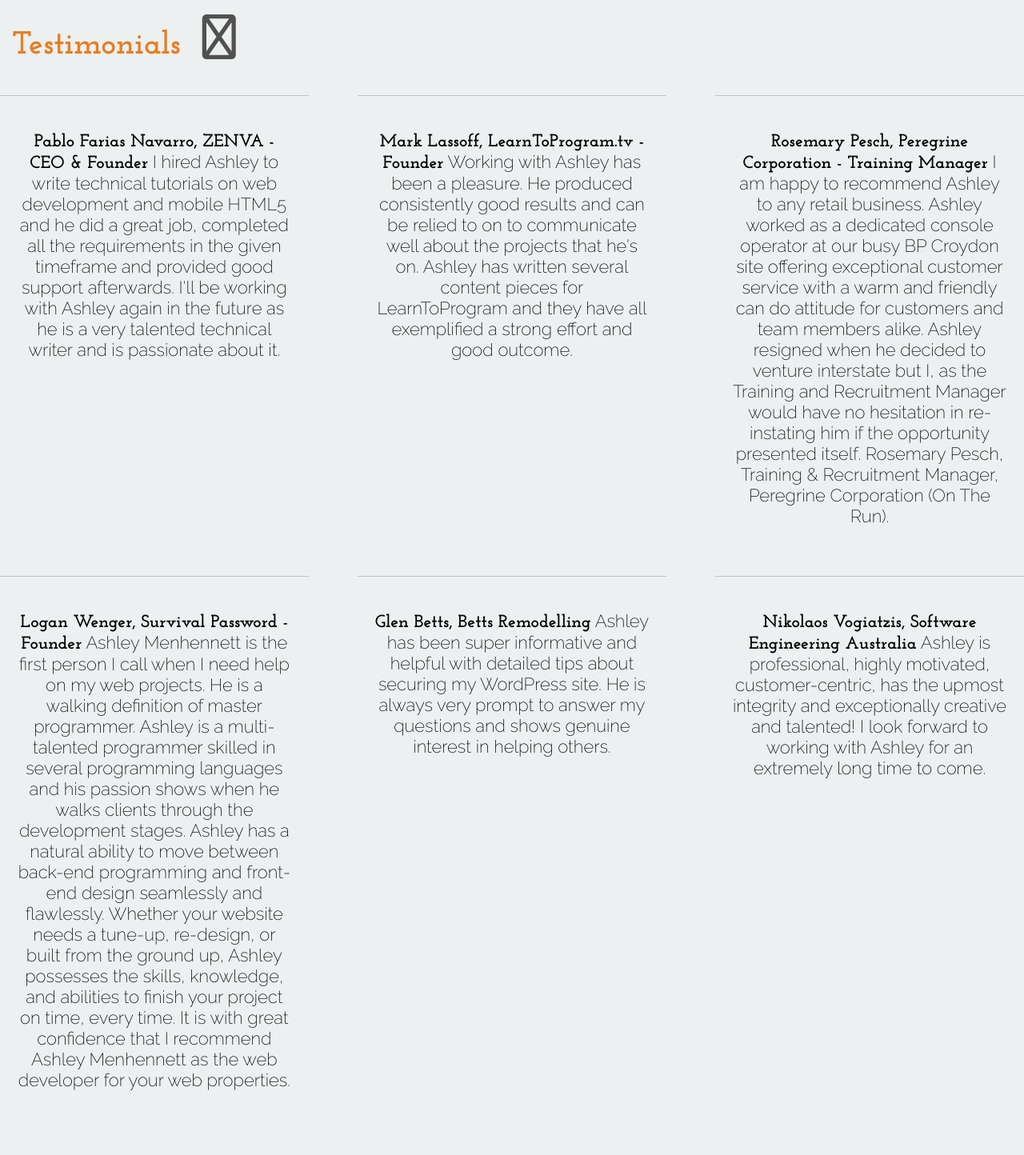
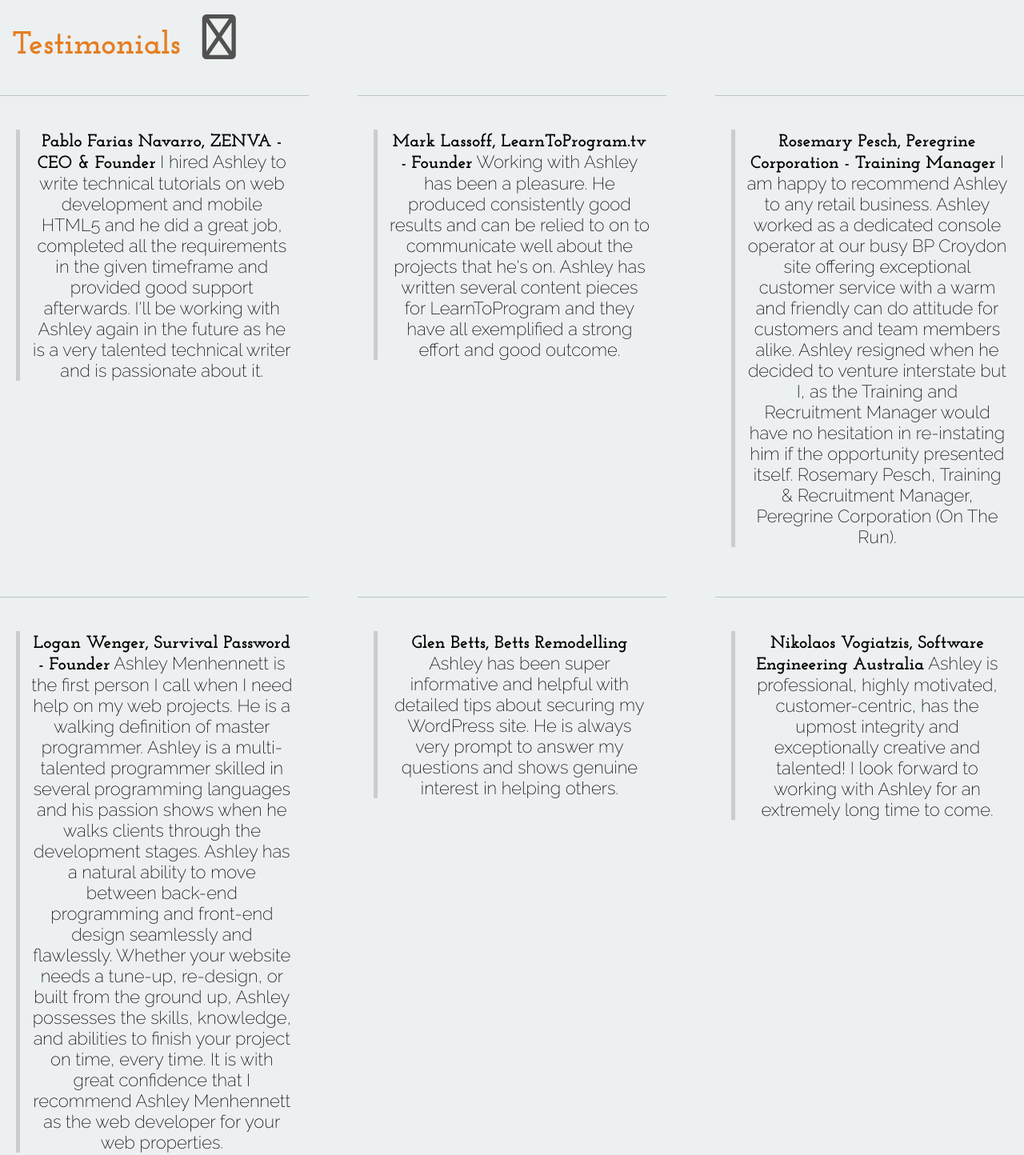
Before and after one commit to AshMenhennett/ashley.guru, a plain HTML site: page index.html in a window 1280 px wide. Shown: the part 4939-6383 px from the top of the page at 80% size. Drawn offline with Linux system fonts and the light colour scheme.

Commit message:
Update index.html

```diff
--- a/index.html
+++ b/index.html
@@ -256,27 +256,39 @@
 			</header>
 			<div class="row">
 				<div class="col four testimonial">
+                    <div class="quote">
 					    <p><strong>Pablo Farias Navarro, ZENVA - CEO &amp; Founder</strong> I hired Ashley to write technical tutorials on web development and mobile HTML5 and he did a great job, completed all the requirements in the given timeframe and provided good support afterwards. I'll be working with Ashley again in the future as he is a very talented technical writer and is passionate about it.</p>
                     </div>
+                </div>
 				<div class="col four testimonial">
+                    <div class="quote">
 					    <p><strong>Mark Lassoff, LearnToProgram.tv - Founder</strong> Working with Ashley has been a pleasure. He produced consistently good results and can be relied to on to communicate well about the projects that he's on. Ashley has written several content pieces for LearnToProgram and they have all exemplified a strong effort and good outcome.</p>
                     </div>
+                </div>
 				<div class="col four testimonial">
+                    <div class="quote">
 					    <p><strong>Rosemary Pesch, Peregrine Corporation - Training Manager</strong> I am happy to recommend Ashley to any retail business. Ashley worked as a dedicated console operator at our busy BP Croydon site offering exceptional customer service with a warm and friendly can do attitude for customers and team members alike. Ashley resigned when he decided to venture interstate but I, as the Training and Recruitment Manager would have no hesitation in re-instating him if the opportunity presented itself. Rosemary Pesch, Training &amp; Recruitment Manager, Peregrine Corporation (On The Run).</p>
+                    </div>
                 </div>
 			</div>
 
     		<div class="row">
     			<div class="col four testimonial">
+                    <div class="quote">
     				    <p><strong>Logan Wenger, Survival Password - Founder</strong> Ashley Menhennett is the first person I call when I need help on my web projects. He is a walking definition of master programmer. Ashley is a multi-talented programmer skilled in several programming languages and his passion shows when he walks clients through the development stages.
     Ashley has a natural ability to move between back-end programming and front-end design seamlessly and flawlessly. Whether your website needs a tune-up, re-design, or built from the ground up, Ashley possesses the skills, knowledge, and abilities to finish your project on time, every time.
     It is with great confidence that I recommend Ashley Menhennett as the web developer for your web properties.</p>
                     </div>
+                </div>
     			<div class="col four testimonial">
+                    <div class="quote">
     				    <p><strong>Glen Betts, Betts Remodelling</strong> Ashley has been super informative and helpful with detailed tips about securing my WordPress site. He is always very prompt to answer my questions and shows genuine interest in helping others.</p>
                     </div>
+                </div>
     			<div class="col four testimonial">
+                    <div class="quote">
     				    <p><strong>Nikolaos Vogiatzis, Software Engineering Australia</strong> Ashley is professional, highly motivated, customer-centric, has the upmost integrity and exceptionally creative and talented! I look forward to working with Ashley for an extremely long time to come.</p>
+                    </div>
                 </div>
     		</div>
         </section>
```
Lines whose indentation alone changed are shown as unchanged.
